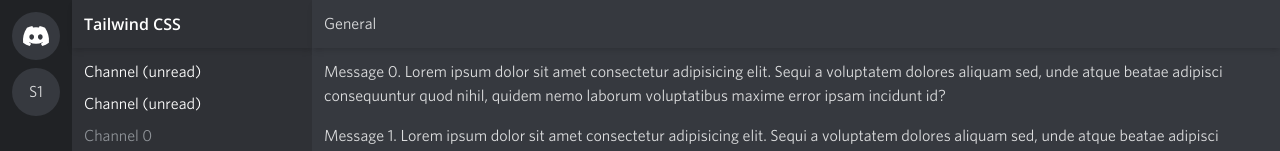
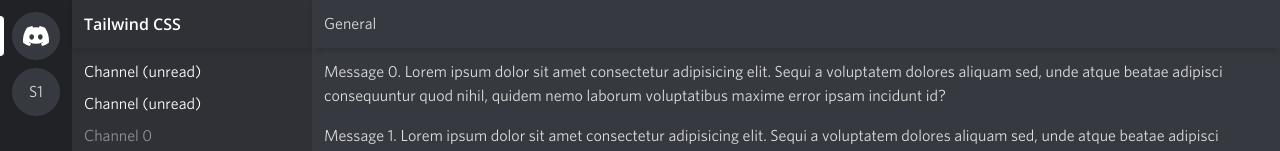
Before and after one commit to FranciscoJavierMartin/Discord-tailwind, a Vue app: page / in a window 1280 px wide. Shown: the top 151 px of the page. Built offline with nearby package versions, Linux system fonts and the light colour scheme.

Commit message:
Show active server

```diff
--- a/src/layouts/MainLayout.vue
+++ b/src/layouts/MainLayout.vue
@@ -2,11 +2,12 @@
   <div class="flex h-screen text-gray-100">
     <div class="p-3 space-y-2 overflow-y-scroll bg-gray-900">
       <div class="relative block group">
-        <div class="absolute flex items-center h-full -left-2">
+        <div class="absolute flex items-center h-full -left-3">
           <div
-            class="w-1 bg-white rounded-r scale-0 origin-left duration-200 transition-all group-hover:scale-100"
+            class="w-1 bg-white rounded-r origin-left duration-200 transition-all"
             :class="{
-              'h-5 scale-0 group-hover:opacity-100': route.path !== '/',
+              'h-5 scale-0 opacity-0 group-hover:opacity-100 group-hover:scale-100':
+                route.path !== '/',
               'h-10': route.path === '/',
             }"
           />
```
